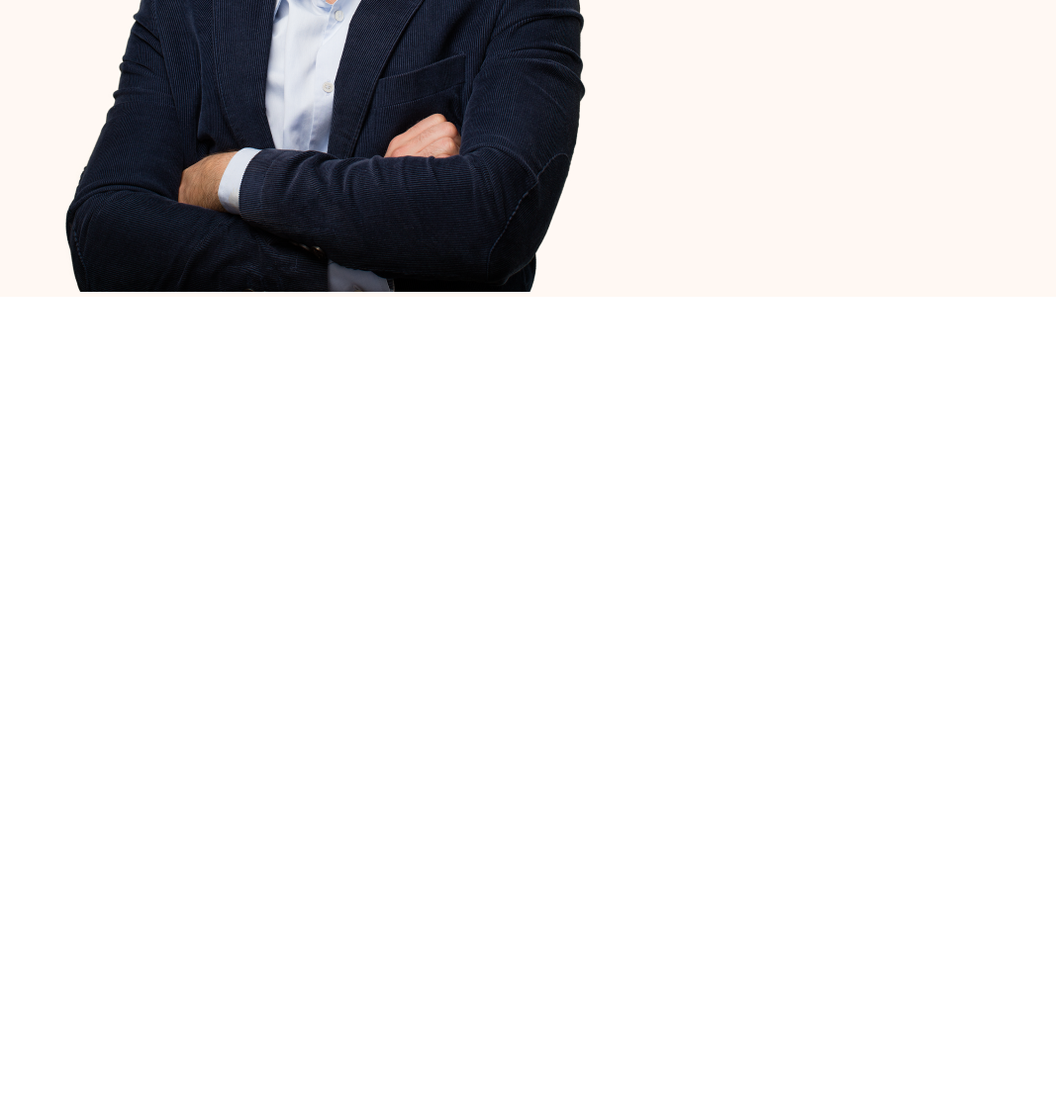
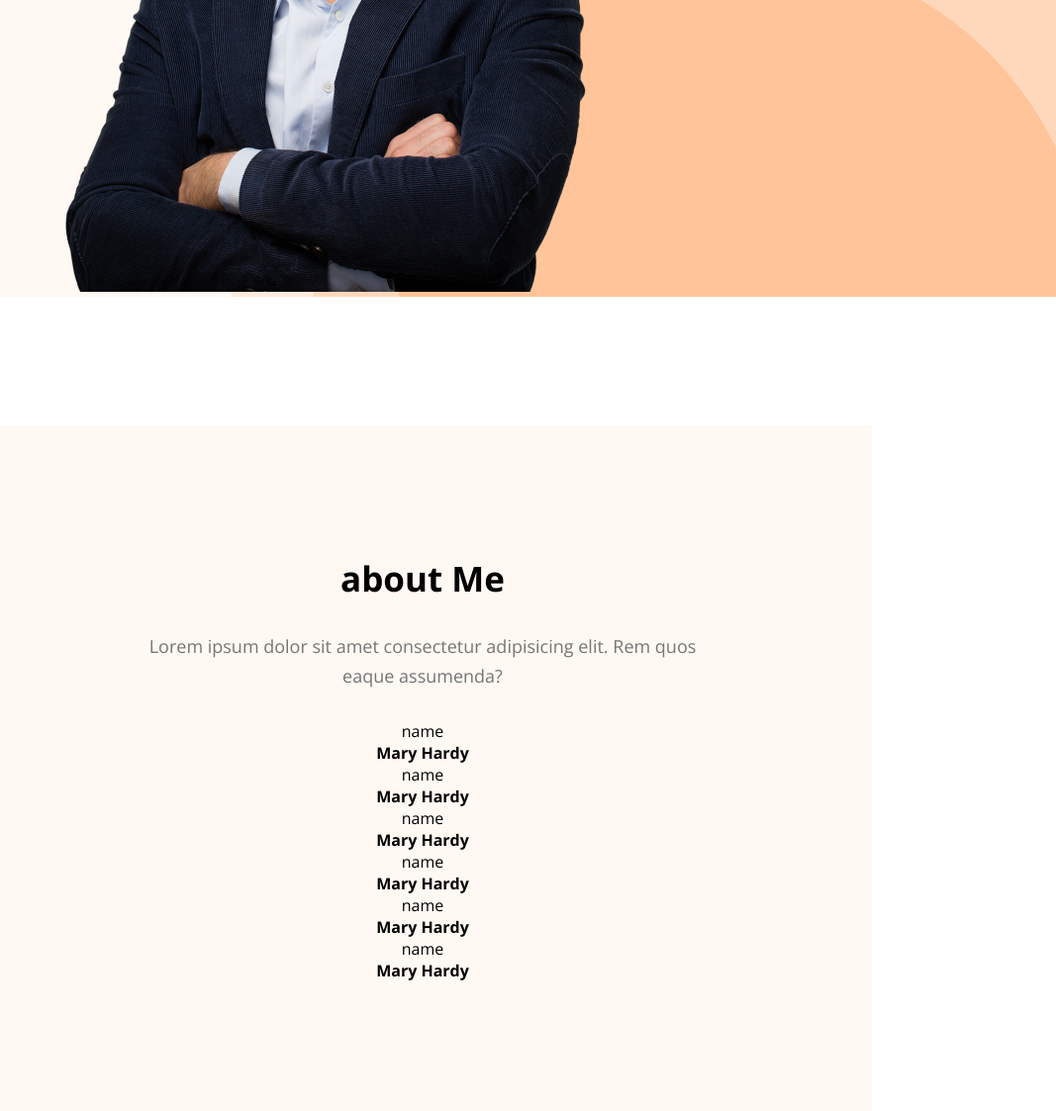
Before and after one commit to mdakash638126-netizen/hero.portfolio, a plain HTML site: page index.html in a window 1280 px wide. Shown: the part 890-2013 px from the top of the page at 99% size, without its empty margins (213-1280 px from the left). Before the commit the page ends 1190 px from the top, so only its background shows below. Drawn offline with nearby package versions, Linux system fonts and the light colour scheme.

Commit message:
hader designed according to figma

```diff
--- a/index.html
+++ b/index.html
@@ -27,8 +27,11 @@
             </ul>
         </nav>
         <section id="banner">
-            <div class="banner-content">            <h2>Hi, I am</h2>
+            <div class="banner-content">
+                <h2>Hi, I am</h2>
             <h1>Mary Hardy</h1>
+
+
             <p>Lorem ipsum dolor sit amet consectetur adipisicing elit. Saepe, quod!</p>
             <div class="btn-group">
                 <button class="btn">Download CV</button>
@@ -45,6 +48,51 @@
         </section>
 
     </header>
+    <section id="about">
+        <div class="about-container">
+            <div class="section-heading">
+                <h2>about Me</h2>
+                <p>Lorem ipsum dolor sit amet consectetur adipisicing elit. Rem quos eaque assumenda?</p>
+
+            </div>
+            <div class="about-info">
+                <div class="inof-card">
+                    <p>name</p>
+                    <H4>Mary Hardy</H4>
+
+                </div>
+                <div class="inof-card">
+                    <p>name</p>
+                    <H4>Mary Hardy</H4>
+
+                </div>
+                <div class="inof-card">
+                    <p>name</p>
+                    <H4>Mary Hardy</H4>
+
+                </div>
+
+
+                <div class="inof-card">
+                    <p>name</p>
+                    <H4>Mary Hardy</H4>
+
+                </div>
+                <div class="inof-card">
+                    <p>name</p>
+                    <H4>Mary Hardy</H4>
+
+                </div>
+                <div class="inof-card">
+                    <p>name</p>
+                    <H4>Mary Hardy</H4>
+
+                </div>
+            <div>
+        </div>
+
+
+    </section>
 
     <main>
 
--- a/styies/portfolio.css
+++ b/styies/portfolio.css
@@ -30,6 +30,10 @@
 header{
     background-color: #fff8f3;
     padding-top: 50px;
+    background: url(/images/developer.png),url(/images/header_bg.png),#fff8f3;
+    background-position: top left,bottom right;
+    background-repeat: no-repeat;
+    padding-top: 50px;
 }
 nav{
     width: 71%;
@@ -58,8 +62,6 @@ justify-content: space-between;
 margin: 47px 38px 0 230px;
 
 
-
-
 }
 
 .banner-content{
@@ -84,3 +86,42 @@ margin: 47px 38px 0 230px;
     line-height: 30px;
     margin-bottom: 30px;
 }
+#banner.banner-img{
+    max-width: 585px;
+}
+#about{
+    padding-top: 130px;
+
+}
+
+
+#about .about-container {
+    width: 71%;
+    max-width: 1140px;
+    margin: 0 auto;
+    text-align: center;
+    background-color: #fff8f3;
+    padding: 131px 156px ;
+}
+
+
+.section-heading{
+    max-width: 827px;
+    text-align: center;
+
+
+}
+.section-heading h2{
+    font-size: 35px;
+    margin-bottom: 30px ;
+
+}
+.section-heading p{
+    font-size: 18px;
+    margin-bottom: 30px;
+    line-height: 30px;
+    color: #757575;
+}
+#about.about-container.about-inof{
+    display: flex;
+}
```
